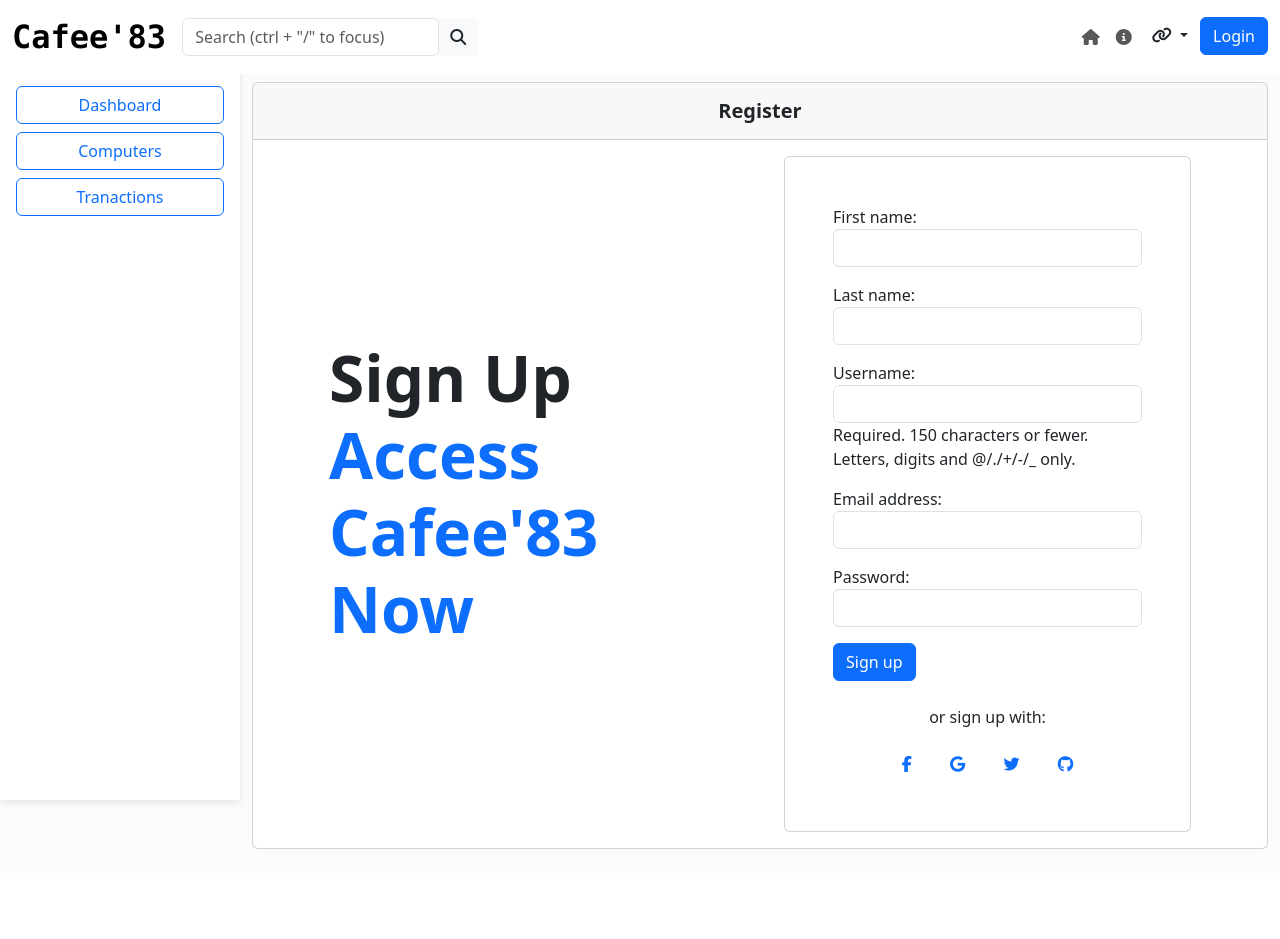
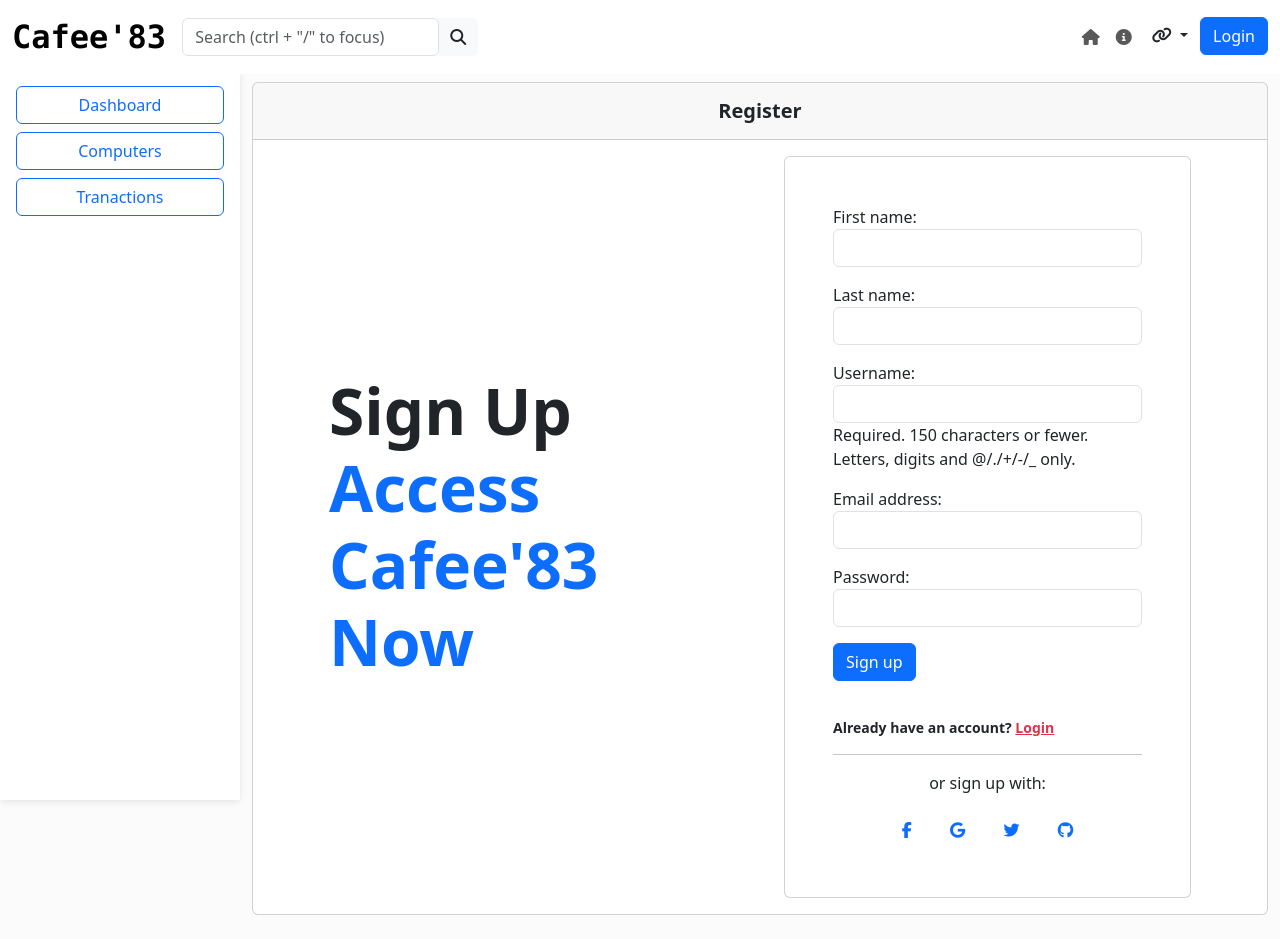
Before and after one commit to mohitprajapat2001/Cafee83, a Django app: page /accounts/register/ in a window 1280 px wide. Before the commit the page ends 849 px from the top, so only its background shows below. Run offline with Django 5.2, Linux system fonts and the light colour scheme.

Commit message:
[Updated] login Required Decorator to urls middleware

```diff
--- a/cafee83/urls.py
+++ b/cafee83/urls.py
@@ -1,23 +1,7 @@
-"""
-URL configuration for cafee83 project.
-
-The `urlpatterns` list routes URLs to views. For more information please see:
-    https://docs.djangoproject.com/en/5.0/topics/http/urls/
-Examples:
-Function views
-    1. Add an import:  from my_app import views
-    2. Add a URL to urlpatterns:  path('', views.home, name='home')
-Class-based views
-    1. Add an import:  from other_app.views import Home
-    2. Add a URL to urlpatterns:  path('', Home.as_view(), name='home')
-Including another URLconf
-    1. Import the include() function: from django.urls import include, path
-    2. Add a URL to urlpatterns:  path('blog/', include('blog.urls'))
-"""
-
 from django.contrib import admin
 from django.urls import path, include
 from schema_graph.views import Schema
+
 from django.conf.urls.static import static
 from django.conf import settings
 
--- a/cafehome/urls.py
+++ b/cafehome/urls.py
@@ -1,13 +1,18 @@
+from django.contrib.auth.decorators import login_required
 from django.urls import path
 from . import views
 
 urlpatterns = [
-    path("", views.Home.as_view(), name="home"),
-    path("profile/", views.Profile.as_view(), name="profile"),
-    path("computers/", views.Computer.as_view(), name="computers"),
-    path("computerform/", views.ComputerForm.as_view(), name="computers-form"),
-    path("transactions/", views.Transactions.as_view(), name="transactions"),
-    path("users/", views.Users.as_view(), name="users"),
-    path("staff/", views.Staff.as_view(), name="staff"),
-    path("togglestatusstaff/", views.ToggleStatusStaff.as_view(), name="toggle staff status"),
+    path("", login_required(views.Home.as_view()), name="home"),
+    path("profile/", login_required(views.Profile.as_view()), name="profile"),
+    path("computers/", login_required(views.Computer.as_view()), name="computers"),
+    path("computerform/", login_required(views.ComputerForm.as_view()), name="computers-form"),
+    path("transactions/", login_required(views.Transactions.as_view()), name="transactions"),
+    path("users/", login_required(views.Users.as_view()), name="users"),
+    path("staff/", login_required(views.Staff.as_view()), name="staff"),
+    path(
+        "togglestatusstaff/",
+        login_required(views.ToggleStatusStaff.as_view()),
+        name="toggle staff status",
+    ),
 ]
--- a/cafehome/views.py
+++ b/cafehome/views.py
@@ -9,8 +9,7 @@ class Home(ListView):
     context_object_name = "transactions"
 
     def get_queryset(self):
-        if self.request.user.is_authenticated:
-            return self.request.user.transaction_set.all()
+        return self.request.user.transaction_set.all()
 
 
 class Profile(TemplateView):
--- a/payments/urls.py
+++ b/payments/urls.py
@@ -1,8 +1,10 @@
 from django.urls import path
+from django.contrib.auth.decorators import login_required
+
 from . import views
 
 urlpatterns = [
-    path("payments/<int:computer_id>", views.Payments.as_view(), name="payments"),
-    path("ordercomplete/<int:computer_id>", views.OrderCompleteView.as_view(), name="ordercomplete"),
+    path("payments/<int:computer_id>", login_required(views.Payments.as_view()), name="payments"),
+    path("ordercomplete/<int:computer_id>", login_required(views.OrderCompleteView.as_view()), name="ordercomplete"),
 
 ]
--- a/payments/views.py
+++ b/payments/views.py
@@ -1,11 +1,7 @@
-from django.db.models.query import QuerySet
-from django.shortcuts import render, HttpResponse
 from django.views.generic import *
 from django.http import JsonResponse
 from cafehome.models import Transaction, Computer
 import json
-
-# Create your views here.
 
 
 class Payments(TemplateView):
@@ -18,7 +14,6 @@ class Payments(TemplateView):
 
 
 class OrderCompleteView(View):
-
     def post(self, request, *args, **kwargs):
         order_details = json.loads(request.body)
         print(order_details)
--- a/templates/html/registration/register.html
+++ b/templates/html/registration/register.html
@@ -39,7 +39,9 @@
                                 class="btn btn-primary btn-block mb-4">
                                 Sign up
                             </button>
-
+                            <p class="small fw-bold mt-2 pt-1 mb-0">Already have an account? <a href="/accounts/login"
+                                    class="link-danger">Login</a></p>
+                            <hr>
                             <!-- Register buttons -->
                             <div class="text-center">
                                 <p>or sign up with:</p>
```
Also changed, not shown: users/views.py (+13 -4 lines).
